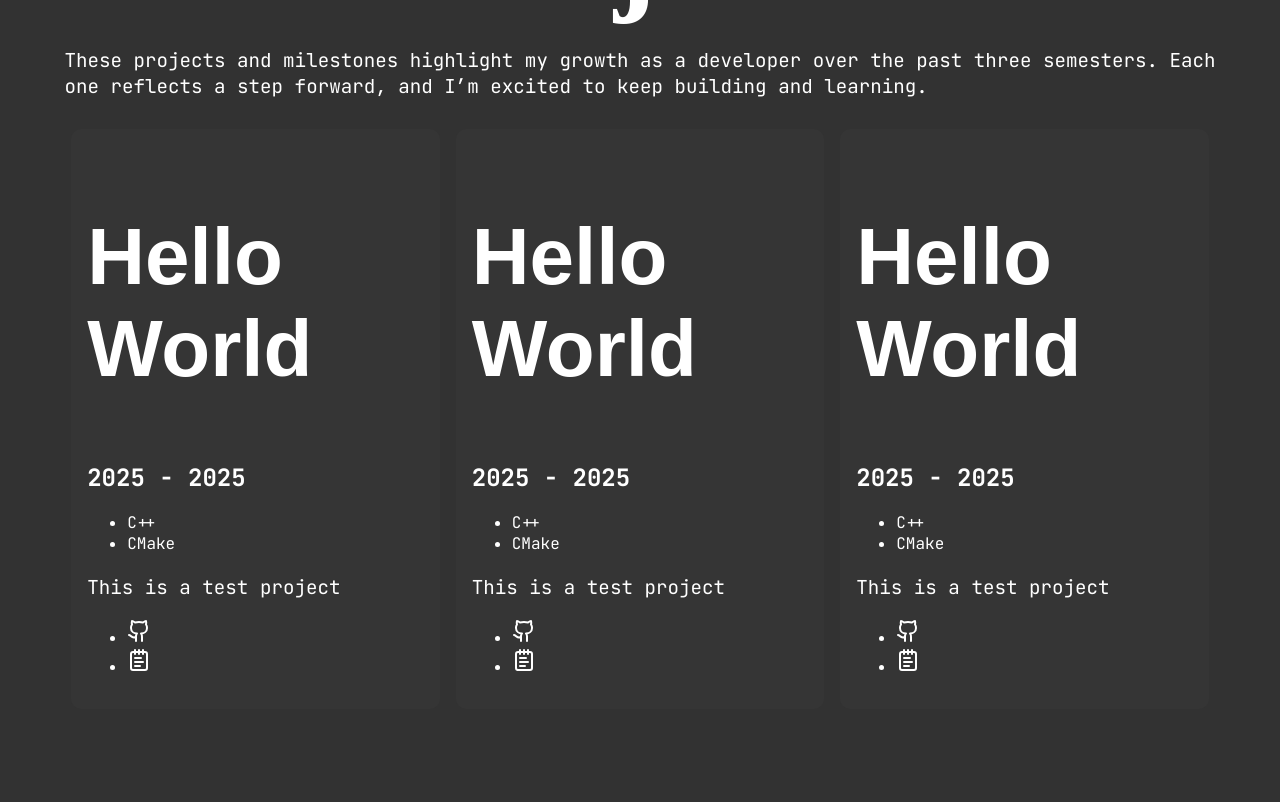
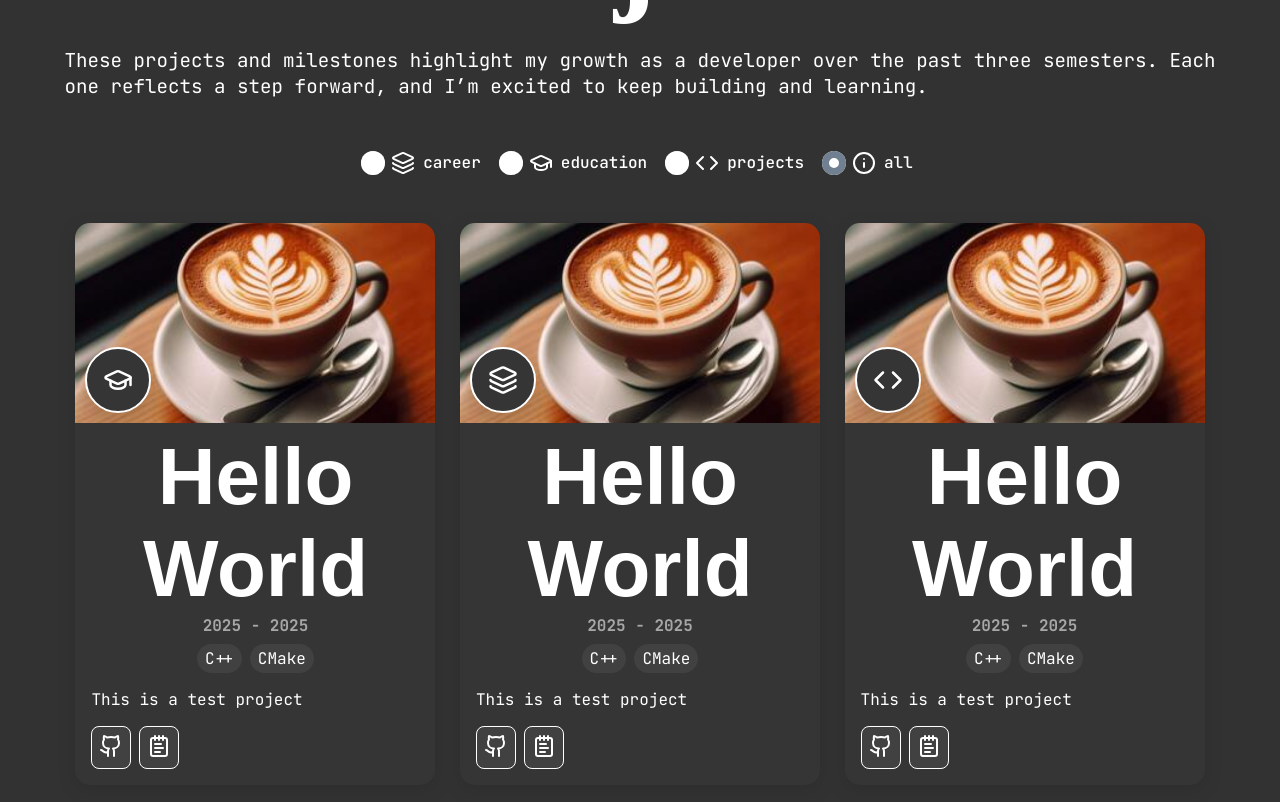
Before and after one commit to EnzyZero/DevWebsite, a React (Vite) app: page / in a window 1280 px wide. Shown: the part 1838-2640 px from the top of the page. Built offline with nearby package versions, Linux system fonts and the light colour scheme; a web font is replaced by a local one.

Commit message:
Worked on the cards. I decided to make the project section the general section for everything, and a menu with radio buttons offers the user to filter all cards for specific categories. Did not rename and adapt titles/text yet

```diff
--- a/src/about/about.css
+++ b/src/about/about.css
@@ -29,7 +29,7 @@
   overflow: hidden;
   user-select: none;
   width: 95%;
-  max-width: 100ch;
+  max-width: 120ch;
   gap: var(--gap);
 }
 
--- a/src/hero/Hero.tsx
+++ b/src/hero/Hero.tsx
@@ -55,7 +55,6 @@ export default function Hero({ active }: Props) {
       <h1 className="hero-title">
         Hi, I'm a
         <span className="hero-title-animation"> Developer</span>
-        !
       </h1>
 
 
--- a/src/hero/hero.css
+++ b/src/hero/hero.css
@@ -1,7 +1,7 @@
 #hero {
-  position: relative;
   display: flex;
   flex-direction: column;
+  justify-content: center;
   align-items: center;
 
   padding: 5rem 0;
@@ -80,8 +80,8 @@
 }
 
 .hero-title {
-  position: relative;
   text-align: center;
+  width: fit-content;
   font-family: "Jersey 10";
   font-size: 8rem;
   opacity: 0;
--- a/src/index.css
+++ b/src/index.css
@@ -15,7 +15,9 @@
   --green: #23d5ab;
   --orange: #ee7752;
 
+  --primary:#ffffff90;
   --secondary: oklch(from var(--bg-color) calc(l + 0.01) c h);
+  --tertiary: oklch(from var(--secondary) calc(l + 0.05) c h);
 }
 
 section {
@@ -25,3 +27,15 @@ section {
 p {
   font-size: 1.2rem;
 }
+
+@keyframes gradient {
+	0% {
+		background-position: 0% 50%;
+	}
+	50% {
+		background-position: 100% 50%;
+	}
+	100% {
+		background-position: 0% 50%;
+	}
+}
--- a/src/projects.ts
+++ b/src/projects.ts
@@ -3,39 +3,48 @@ export type LinkType = {
   target: string;
 }
 
+export type ProjectType = 'education' | 'career' | 'project';
+
 export interface Project {
+  type: ProjectType;
   title: string;
   date: string;
   date_end?: string;
   techstack: string[];
   description: string;
   links: LinkType[];
-  image?: string;
+  image: string;
 }
 
 export const projects: Project[] = [
   {
+    type: 'education',
     title: 'Hello World',
     date: '2025',
     date_end: '2025',
     techstack: ['C++', 'CMake'],
     description: 'This is a test project',
     links: [{type: 'github', target: 'github.com'}, {type: 'article', target: '/projects/start'}],
+    image: 'coffee.png',
   },
   {
+    type: 'career',
     title: 'Hello World',
     date: '2025',
     date_end: '2025',
     techstack: ['C++', 'CMake'],
     description: 'This is a test project',
     links: [{type: 'github', target: 'github.com'}, {type: 'article', target: '/projects/start'}],
+    image: 'coffee.png',
   },
   {
+    type: 'project',
     title: 'Hello World',
     date: '2025',
     date_end: '2025',
     techstack: ['C++', 'CMake'],
     description: 'This is a test project',
     links: [{type: 'github', target: 'github.com'}, {type: 'article', target: '/projects/start'}],
+    image: 'coffee.png',
   },
 ];
--- a/src/projects/ProjectCard.tsx
+++ b/src/projects/ProjectCard.tsx
@@ -1,24 +1,38 @@
-import { type Project, type LinkType } from '../projects'
+import { type Project, type LinkType, type ProjectType } from '../projects'
 import { Link } from 'react-router'
-import { Github, NotepadText } from 'lucide-react'
+import { Github, NotepadText, Code, Layers, GraduationCap } from 'lucide-react'
 
 export default function ProjectCard({ project }: { project: Project }) {
 
   function link_maker({type, target}: LinkType) {
-
     switch (type) {
       case 'github':
         return <a className='github-link' href={target} target='_blank'><Github color='white' /></a>
-
       case 'article':
         return <Link className='article-link' to={target}><NotepadText color='white' /></Link>
     }
   };
 
+  function type_maker(type: ProjectType) {
+    switch (type) {
+      case 'career':
+        return <Layers color="white" />;
+      case 'project':
+        return <Code color="white" />;
+      case 'education':
+        return <GraduationCap color="white" />;
+    }
+  }
+
   return (
-    <div className="project-card">
-      {project.image && <img className="project-card-image" src={project.image} alt={project.title} />}
-
+    <div className={`project-card ${project.type}`}>
+      <div className="tilt">
+        <div className="img">
+          <img className="project-card-image" src={project.image} alt={project.title} />
+          <div className="project-card-type">{type_maker(project.type)}</div>
+        </div>
+      </div>
+      <div className="project-card-contents">
         <h1 className="project-card-title">{project.title}</h1>
         <h2 className="project-card-date">{project.date + (project.date_end ? ' - ' + project.date_end : '')}</h2>
         <ul className="project-card-techstack">
@@ -33,5 +47,6 @@ export default function ProjectCard({ project }: { project: Project }) {
           )}
         </ul>
       </div>
+    </div>
   );
 }
--- /dev/null
+++ b/src/projects/ProjectRadioButtons.tsx
@@ -0,0 +1,81 @@
+import { useState, useEffect, type RefObject } from 'react'
+import { Code, Layers, GraduationCap, Info } from 'lucide-react'
+
+export default function ProjectRadioButtons({ cardsContainerRef }: { cardsContainerRef: RefObject<HTMLDivElement | null> }) {
+  const [selected, setSelected] = useState('all');
+
+  function handleChange(event: React.ChangeEvent<HTMLInputElement>) {
+    setSelected(event.target.value);
+  }
+
+  useEffect(() => {
+    if (!cardsContainerRef.current)
+    {
+      console.warn('cardsContainerRef is null');
+      return;
+    }
+
+    // iterate through all cards and display them depending on their type
+    // except if 'all' is selected -> display all cards
+    const projectCards = cardsContainerRef.current.getElementsByClassName('project-card') as HTMLCollectionOf<HTMLDivElement>;
+    for (const card of Array.from(projectCards)) {
+
+      if (selected === 'all')
+      {
+        card.style.display = 'block';
+        return;
+      }
+
+      if (card.classList.contains(selected))
+        card.style.display = 'block';
+      else
+        card.style.display = 'none';
+    }
+
+  }, [selected]);
+
+  return (
+    <div className="project-radio-buttons">
+      <label>
+        <input
+          type="radio"
+          name="type"
+          value="career"
+          checked={selected === 'career'}
+          onChange={handleChange}
+          />
+          <span><Layers color="white" /> career</span>
+      </label>
+      <label>
+        <input
+          type="radio"
+          name="type"
+          value="education"
+          checked={selected === 'education'}
+          onChange={handleChange}
+          />
+          <span><GraduationCap color="white" /> education</span>
+      </label>
+      <label>
+        <input
+          type="radio"
+          name="type"
+          value="project"
+          checked={selected === 'project'}
+          onChange={handleChange}
+          />
+          <span><Code color="white" /> projects</span>
+      </label>
+      <label>
+        <input
+          type="radio"
+          name="type"
+          value="all"
+          checked={selected === 'all'}
+          onChange={handleChange}
+          />
+          <span><Info color="white" /> all</span>
+      </label>
+    </div>
+  );
+}
--- a/src/projects/Projects.tsx
+++ b/src/projects/Projects.tsx
@@ -1,14 +1,18 @@
+import { useRef } from 'react'
+import ProjectRadioButtons from './ProjectRadioButtons'
 import ProjectsContainer from './ProjectsContainer'
 import { projectsText } from '../constants/texts'
 import './projects.css'
 
 export default function Projects({ active }: { active: boolean }) {
+  const ref = useRef<HTMLDivElement | null>(null);
 
   return (
     <section id="projects" className={active ? 'active' : ''}>
       <h1>Projects</h1>
       {projectsText}
-      <ProjectsContainer />
+      <ProjectRadioButtons cardsContainerRef={ref} />
+      <ProjectsContainer ref={ref} />
     </section>
   );
 }
--- a/src/projects/ProjectsContainer.tsx
+++ b/src/projects/ProjectsContainer.tsx
@@ -1,9 +1,10 @@
+import { type RefObject } from 'react'
 import ProjectCard from './ProjectCard'
 import { projects } from '../projects'
 
-export default function ProjectsContainer() {
+export default function ProjectsContainer({ ref }: { ref: RefObject<HTMLDivElement | null> }) {
 
-  return <div className="projects-container">
+  return <div ref={ref} className="projects-container">
     {projects.map(project => <ProjectCard project={project} />)}
   </div>
 }
--- a/src/projects/projects.css
+++ b/src/projects/projects.css
@@ -7,14 +7,14 @@
   transition: opacity 500ms ease 3s;
 }
 
-#projects > h1 {
+#projects>h1 {
   font-family: "Jersey 10";
   font-size: 8rem;
 
   margin: 0;
 }
 
-#projects > p {
+#projects>p {
   width: 95%;
   max-width: 100ch;
   margin-bottom: 30px;
@@ -24,26 +24,206 @@
   opacity: 1;
 }
 
+.project-radio-buttons {
+  width: fit-content;
+  margin: 1rem 0;
+  display: flex;
+  flex-direction: row;
+  justify-content: center;
+  align-items: center;
+}
+
+.project-radio-buttons label {
+  display: flex;
+  cursor: pointer;
+  font-weight: 500;
+  position: relative;
+  overflow: hidden;
+  margin-bottom: 0.375rem;
+}
+
+.project-radio-buttons label * {
+  padding-right: 0.5rem;
+}
+
+.project-radio-buttons label input {
+  position: absolute;
+	left: -9999px;
+
+  &:checked+span {
+    background-color: mix(#fff, var(--primary), 84%);
+
+    &:before {
+      box-shadow: inset 0 0 0 0.4375em slategrey;
+    }
+  }
+}
+
+.project-radio-buttons label span {
+  display: flex;
+  align-items: center;
+  padding: 0.375em 0.75em 0.375em 0.375em;
+  border-radius: 99em;
+  transition: 0.25s ease;
+
+  &:hover {
+    background-color: mix(#fff, var(--primary), 84%);
+  }
+
+  &:before {
+    display: flex;
+    flex-shrink: 0;
+    content: "";
+    background-color: #fff;
+    width: 1.5em;
+    height: 1.5em;
+    border-radius: 50%;
+    margin-right: 0.375em;
+    transition: 0.25s ease;
+    box-shadow: inset 0 0 0 0.125em var(--primary);
+  }
+}
+
 .projects-container {
   width: 90%;
   display: grid;
-  grid-template-columns: repeat(auto-fill, minmax(300px, 1fr));
+  grid-template-columns: repeat(auto-fill, minmax(360px, 1fr));
   grid-template-rows: auto;
   gap: 1rem;
 }
 
 .project-card {
+  width: 360px;
   background-color: var(--secondary);
+  border-radius: 15px;
+  box-shadow: 0 5px 20px rgba(0, 0, 0, .1);
+  transition: .3s;
+  margin: 20px auto;
+  overflow: hidden;
+  position: relative;
+}
+
+.project-card:hover {
+  transform: translateY(-5px);
+  box-shadow: 0 10px 25px rgba(0, 0, 0, .15)
+}
+
+.project-card .tilt {
+  overflow: hidden
+}
+
+.project-card .img {
+  position: relative;
+  height: 200px;
+  overflow: hidden
+}
+
+.project-card .img img {
+  height: 100%;
+  width: 100%;
+  object-fit: cover;
+  transition: transform .5s
+}
+
+.project-card:hover .img img {
+  transform: scale(1.05)
+}
+
+.project-card-type {
+  position: absolute;
+  display: flex;
+  justify-content: center;
+  align-items: center;
+  bottom: 10px;
+  left: 10px;
+  height: 30px;
+  width: 30px;
   padding: 1rem;
-  border-radius: 10px;
+  background: var(--secondary);
+  border: 2px solid white;
+  border-radius: 50%;
+  box-shadow: 0 10px 25px rgba(0, 0, 0, .15);
+
+  & * {
+    width: 2rem;
+    height: 2rem;
+  }
+}
+
+.project-card-contents {
+  padding: 0.5rem 1rem 1rem 1rem;
 }
 
 .project-card-title {
   font-family: 'Jersey 10', sans-serif;
   font-size: 5rem;
+  text-align: center;
+  margin: 0;
 }
 
+.project-card-date {
+  font-size: 1rem;
+  margin: 0;
+  text-align: center;
+  color: var(--primary);
+}
 
+.project-card-techstack {
+  display: flex;
+  flex-wrap: wrap;
+  justify-content: center;
+  align-items: center;
+  margin: 0.5rem 0 0 0;
+  padding: 0;
+  gap: 0.5rem;
+
+  & li {
+    list-style: none;
+    padding: 4px 8px;
+    background-color: var(--tertiary);
+    border-radius: 20px;
+  }
+}
+
+.project-card-text {
+  font-size: 1rem;
+}
+
+.project-card-links {
+  display: flex;
+  flex-direction: row;
+  justify-content: left;
+  align-items: center;
+  gap: 0.5rem;
+  margin: 0;
+  padding: 0;
+
+  & li {
+    display: flex;
+    justify-content: center;
+    align-items: center;
+
+    list-style: none;
+    padding: 7px 7px 5px 7px;
+    background-color: var(--tertiary);
+    border: 1px solid white;
+    border-radius: 8px;
+
+    transition: background-color 500ms ease;
+  }
+
+  & li a {
+    width: fit-content;
+    height: fit-content;
+    aspect-ratio: 1 / 1;
+  }
+
+  & li:hover {
+    background-color: transparent;
+    cursor: pointer;
+    box-shadow: 0 10px 25px rgba(0, 0, 0, .15);
+  }
+}
 
 @media screen and (max-width: 768px) {
 
@@ -54,12 +234,29 @@
     position: relative;
   }
 
-  #projects > h1 {
+  #projects>h1 {
     font-size: 5rem;
     text-align: left;
   }
 
-  #projects > p {
+  #projects>p {
     font-size: 1.2rem;
   }
+
+  .project-card-title {
+    font-size: 4rem;
+  }
+
+  .projects-container {
+    grid-template-columns: repeat(auto-fill, minmax(300px, 1fr));
+  }
+
+  .project-card {
+    width: 300px;
+  }
+
+  .project-radio-buttons {
+    flex-direction: column;
+    align-items: start;
+  }
 }
```
Also changed, not shown: public/coffee.png (added), src/assets/me.jpg. Lines whose indentation alone changed are shown as unchanged.
